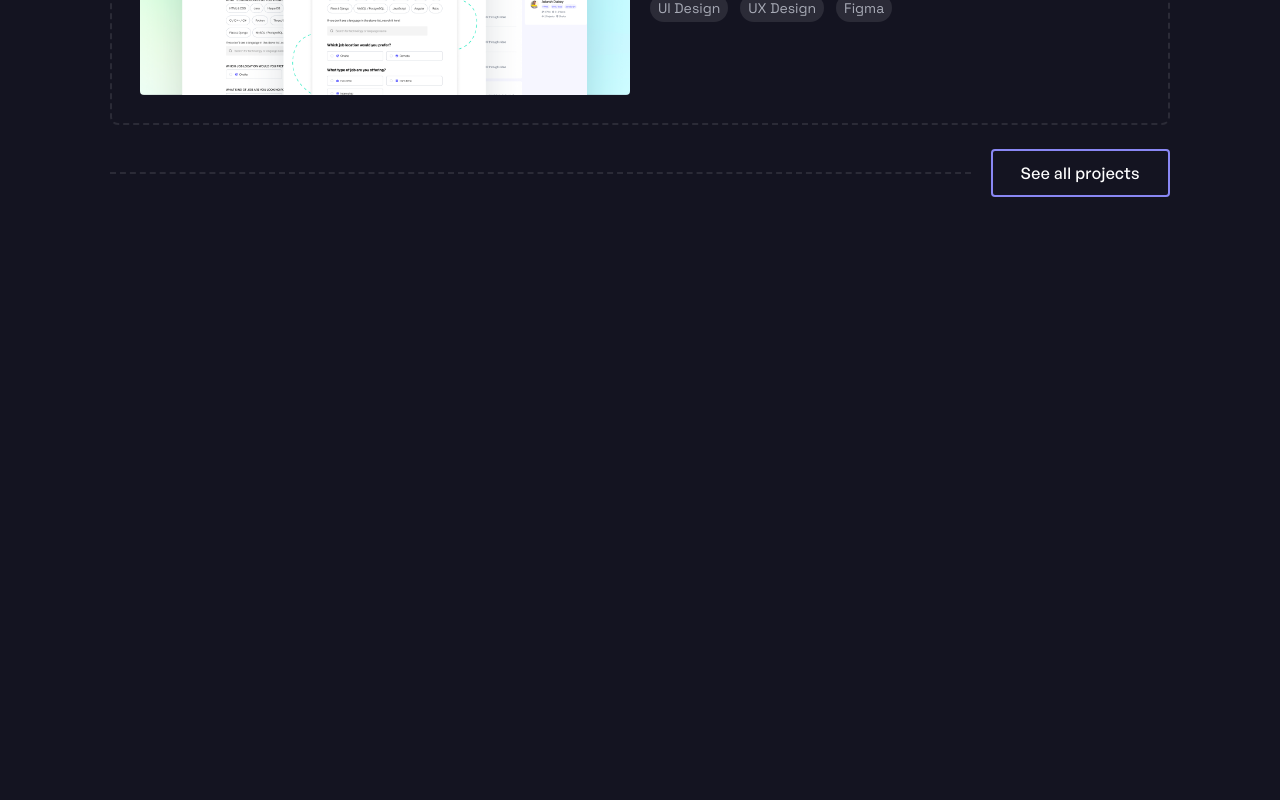
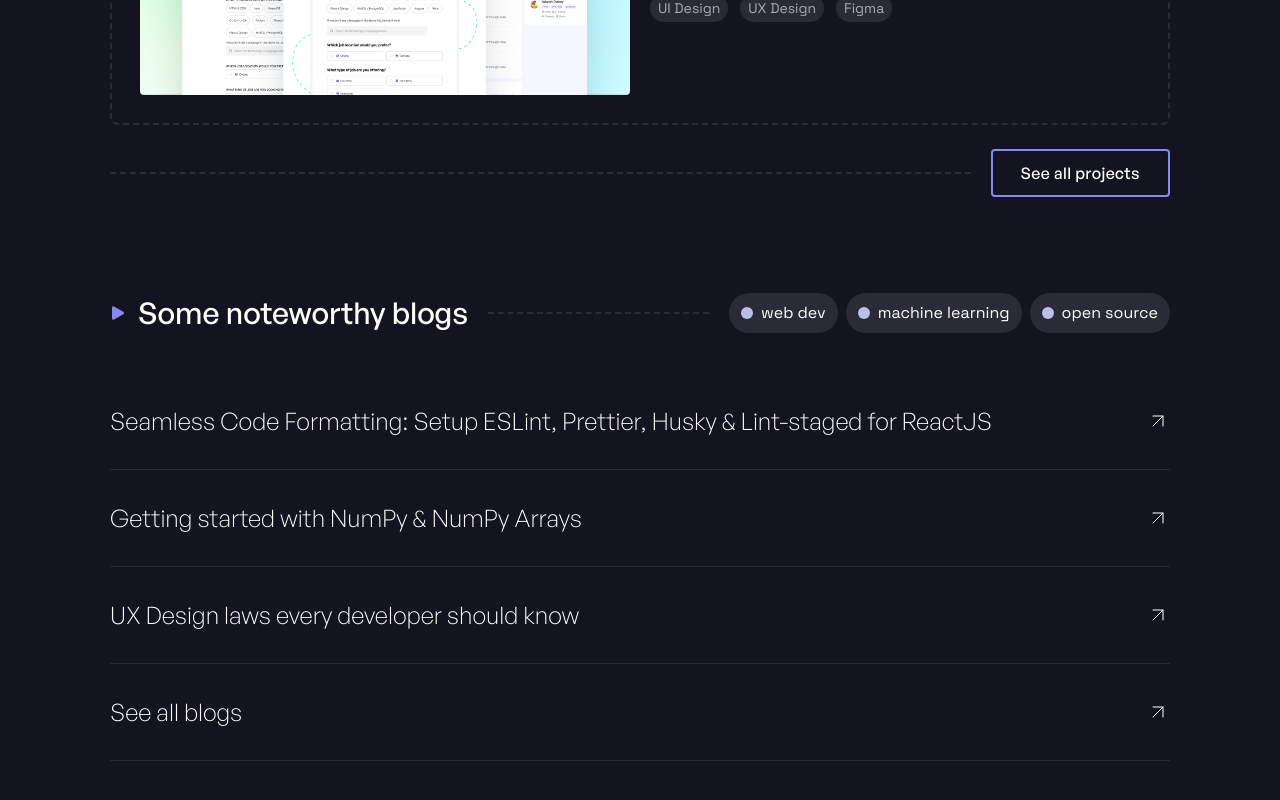
Before and after one commit to inclinedadarsh/portfolio, a Next.js app: page / in a window 1280 px wide. Shown: the part 1726-2526 px from the top of the page. Before the commit the page ends 1923 px from the top, so only its background shows below. Built offline with nearby package versions, Linux system fonts and the light colour scheme.

Commit message:
feat(blogs): :sparkles: Add Blogs component and BlogCard component (#6)

```diff
--- a/src/app/page.tsx
+++ b/src/app/page.tsx
@@ -1,3 +1,4 @@
+import Blogs from "@/components/Blogs";
 import Header from "@/components/Header";
 import Projects from "@/components/Projects";
 
@@ -6,6 +7,7 @@ export default function Home() {
     <>
       <Header />
       <Projects />
+      <Blogs />
     </>
   );
 }
--- /dev/null
+++ b/src/components/BlogCard.tsx
@@ -0,0 +1,24 @@
+import { ArrowUpRight } from "lucide-react";
+import Link from "next/link";
+
+interface BlogCardProps extends React.HTMLAttributes<HTMLDivElement> {
+  children: string;
+  className?: string;
+  slug: string;
+}
+
+const BlogCard = ({ children, className, slug }: BlogCardProps) => {
+  return (
+    <Link
+      href={`https://blog.adarshdubey.com/${slug}`}
+      className={`flex justify-between items-center group py-4 md:py-6 lg:py-8 border-b border-muted-1 hover:px-4 md:hover:px-6 lg:hover:px-8 hover:bg-muted-1 hover:border-primary-light transition-all ${className}`}
+    >
+      <span className="text-xl md:text-2xl font-light group-hover:font-normal truncate w-[240px] md:w-[500px] lg:w-[720px] xl:w-[1020px]">
+        {children}
+      </span>
+      <ArrowUpRight className="" strokeWidth={1} />
+    </Link>
+  );
+};
+
+export default BlogCard;
--- /dev/null
+++ b/src/components/Blogs.tsx
@@ -0,0 +1,27 @@
+import BlogCard from "./BlogCard";
+import SectionTitle from "./SectionTitle";
+
+const Blogs = () => {
+  return (
+    <section className="view-container my-24">
+      <SectionTitle badges={["web dev", "machine learning", "open source"]}>
+        Some noteworthy blogs
+      </SectionTitle>
+      <div className="">
+        <BlogCard slug="code-formatting-tutorial-eslint-prettier-husky-lint-staged-reactjs">
+          Seamless Code Formatting: Setup ESLint, Prettier, Husky & Lint-staged
+          for ReactJS
+        </BlogCard>
+        <BlogCard slug="getting-started-with-numpy-arrays">
+          Getting started with NumPy & NumPy Arrays
+        </BlogCard>
+        <BlogCard slug="ux-design-laws-every-developer-should-know">
+          UX Design laws every developer should know
+        </BlogCard>
+        <BlogCard slug="">See all blogs</BlogCard>
+      </div>
+    </section>
+  );
+};
+
+export default Blogs;
--- a/src/components/SectionTitle.tsx
+++ b/src/components/SectionTitle.tsx
@@ -19,7 +19,7 @@ const SectionTitle = ({ children, badges }: SectionTitleProps) => {
         {children}
       </h2>
       <div className="border-t-2 border-dashed border-muted-1 grow"></div>
-      <div className="flex gap-2">
+      <div className="flex gap-2 flex-wrap">
         {badges.map((badge, index) => (
           <Badge key={index} color="primary-light">
             {badge}
```
